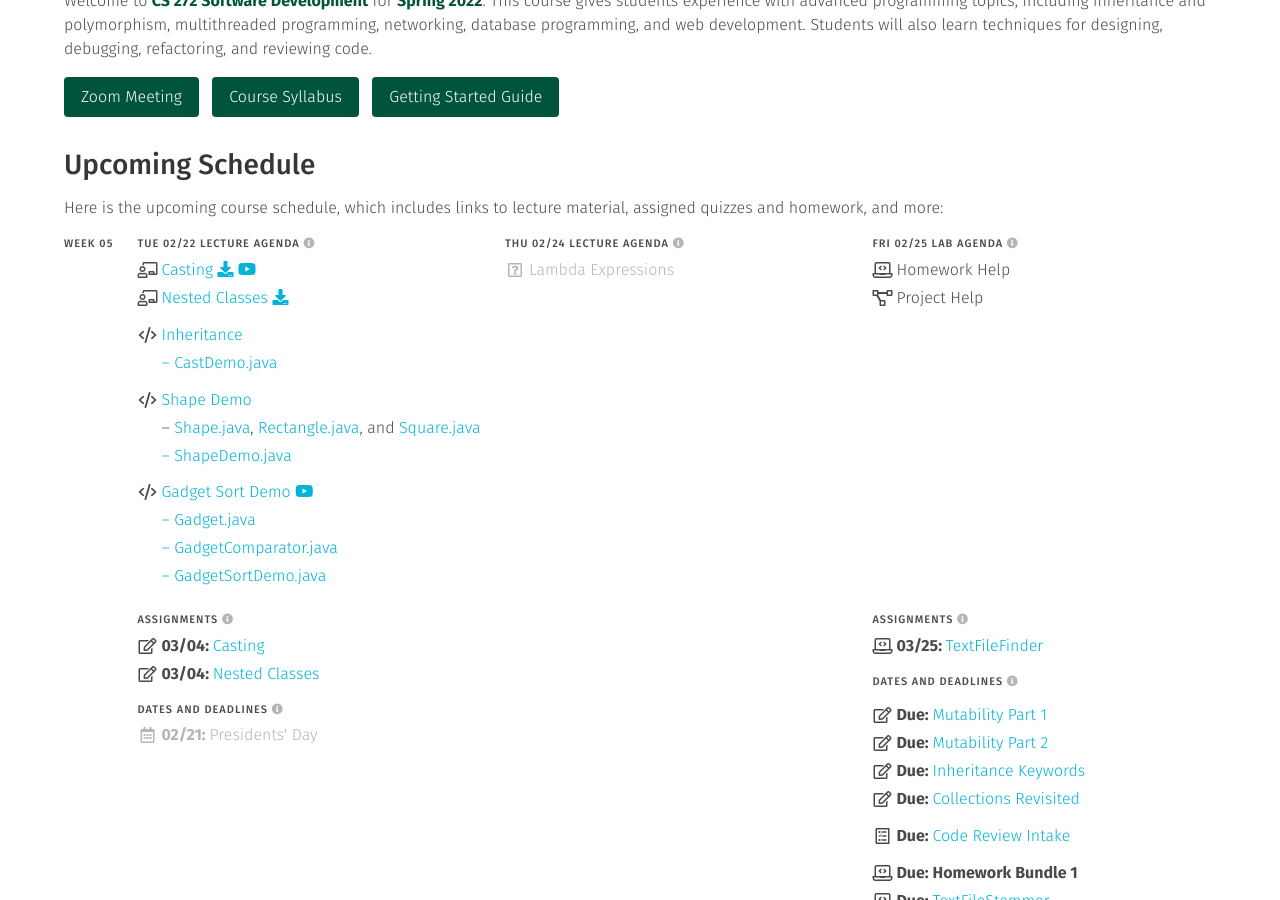
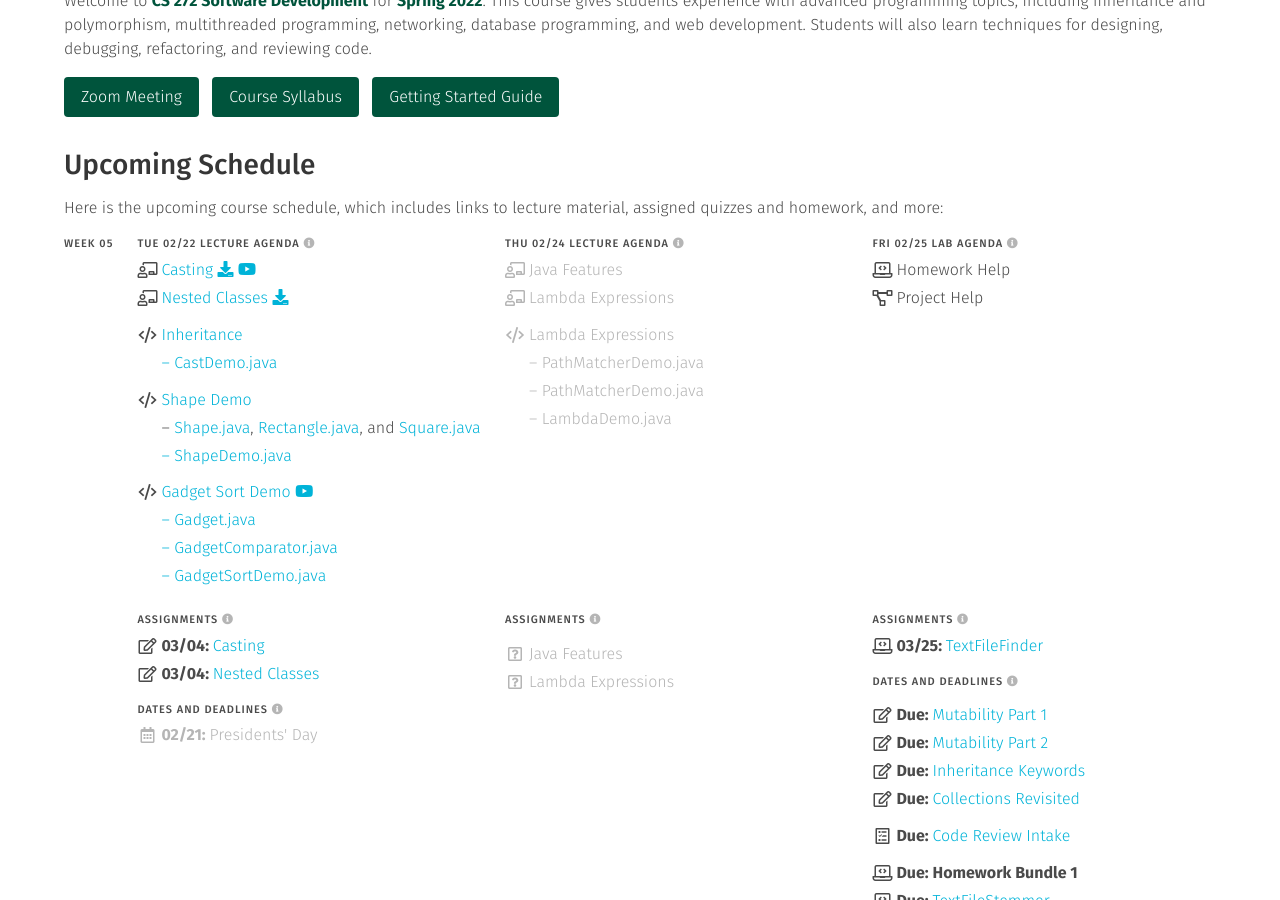
Before and after one commit to usf-cs272-spring2022/usf-cs272-spring2022.github.io, a Jekyll site: the page built from index.md, in a window 1280 px wide and 900 px high, scrolled down 341 px. Built offline with Jekyll 4.4.1, drawn with Linux system fonts in a browser that asks for light colours.

Commit message:
Adding lambda placeholders

```diff
--- a/_data/schedule.yml
+++ b/_data/schedule.yml
@@ -634,6 +634,35 @@ weeks:
         sections:
           - <<: *lectures
             items:
+              - text: 'Java Features'
+                icon: 'slides'
+                type: [*pending]
+
+              - text: 'Lambda Expressions'
+                icon: 'slides'
+                type: [*pending]
+
+              - text: 'Lambda Expressions'
+                icon: 'code'
+                type: [*pending, 'bump']
+
+              - text: '– PathMatcherDemo.java'
+                icon: 'nothing'
+                type: [*pending]
+
+              - text: '– PathMatcherDemo.java'
+                icon: 'nothing'
+                type: [*pending]
+
+              - text: '– LambdaDemo.java'
+                icon: 'nothing'
+                type: [*pending]
+
+          - <<: *assignments
+            items:
+              - text: 'Java Features'
+                type: [*pending, 'bump']
+
               - text: 'Lambda Expressions'
                 type: [*pending]
 
```
